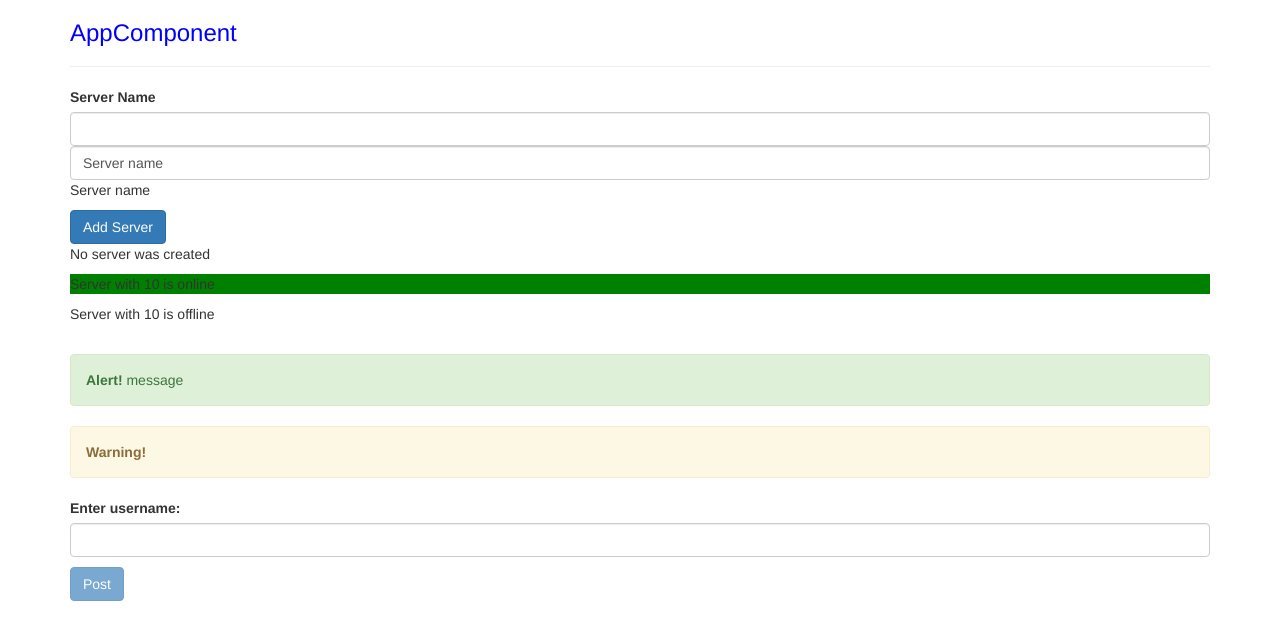
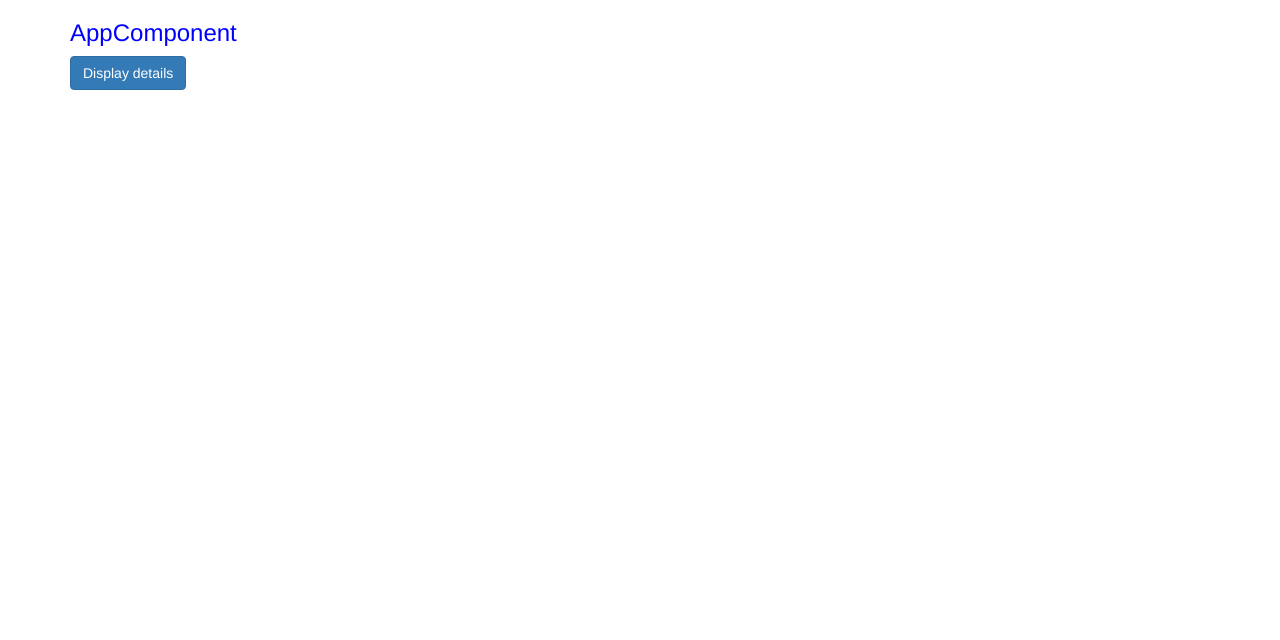
Before and after one commit to hrbcksq/sandbox-angular, an Angular app: page / in a window 1280 px wide. Shown: the top 640 px of the page. Built offline with nearby package versions, Linux system fonts and the light colour scheme.

Commit message:
Third assigment

```diff
--- a/src/app/app.component.html
+++ b/src/app/app.component.html
@@ -2,14 +2,15 @@
     <div class="row">
         <div class="col-xs-12">
             <h3>AppComponent</h3>
-            <hr>
+            <!--<hr>
             <app-servers></app-servers>
             <app-alert></app-alert>
-            <app-warning></app-warning>
+            <app-warning></app-warning>-->
 
-            <app-second></app-second>
+            <!--<app-second></app-second>-->
             <!--<div app-servers></div>-->
             <!--<div class="app-servers"></div>-->
+            <app-third></app-third>
         </div>
     </div>
 </div>
--- a/src/app/app.module.ts
+++ b/src/app/app.module.ts
@@ -8,6 +8,7 @@ import { ServersComponent } from './servers/servers.component';
 import { AlertComponent } from './shared/alert/alert.component';
 import { WarningComponent } from './shared/warning/warning.component';
 import { SecondComponent } from './assigment/second/second.component';
+import { ThirdComponent } from './assigment/third/third.component';
 
 @NgModule({
   declarations: [
@@ -16,7 +17,8 @@ import { SecondComponent } from './assigment/second/second.component';
     ServersComponent,
     AlertComponent,
     WarningComponent,
-    SecondComponent
+    SecondComponent,
+    ThirdComponent
 ],
   imports: [
     BrowserModule,
--- /dev/null
+++ b/src/app/assigment/third/third.component.css
@@ -0,0 +1,3 @@
+.blue-log {
+    background-color: blue;
+}
--- /dev/null
+++ b/src/app/assigment/third/third.component.html
@@ -0,0 +1,10 @@
+<button class="btn btn-primary" (click)="onShowClick()">Display details</button>
+<div *ngIf="visible">
+  <label for="pass">Password</label>
+  <input name="pass" type="text" [(ngModel)]="password">
+</div>
+<ul>
+  <li *ngFor="let item of log" [ngStyle]="{'color' : log.indexOf(item) >=5 ? 'white' : 'black' }" [ngClass]="{'blue-log' : log.indexOf(item) >= 5}">
+    {{ item }}
+  </li>
+</ul>
--- /dev/null
+++ b/src/app/assigment/third/third.component.ts
@@ -0,0 +1,25 @@
+import { Component, OnInit } from '@angular/core';
+
+@Component({
+  selector: 'app-third',
+  templateUrl: './third.component.html',
+  styleUrls: ['./third.component.css']
+})
+export class ThirdComponent implements OnInit {
+  visible: boolean;
+  password: string;
+  log = new Array<string>();
+
+  constructor() {
+    this.visible = false;
+  }
+
+  onShowClick() {
+    this.visible = !this.visible;
+    this.log.push(`${Date.now()} - State: ${this.visible ? 'visible' : 'hidden'}`)
+  }
+
+  ngOnInit() {
+  }
+
+}
```
Also changed, not shown: 1 other file (tests, documents, lock files or other folders).
